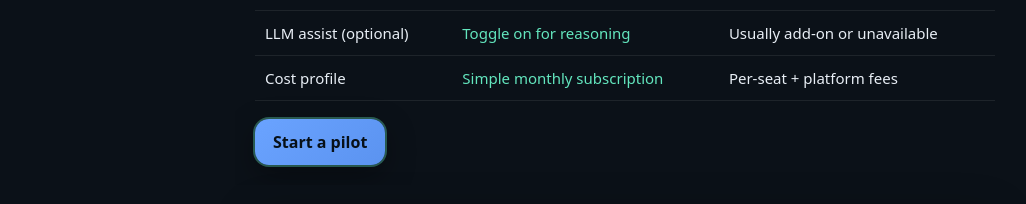
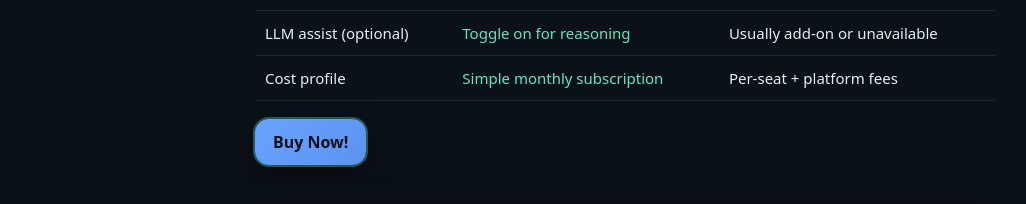
Before and after one commit to Darsabz/runeflow-web, a plain HTML site: page index.html in a window 1280 px wide. Shown: the part 3568-3772 px from the top of the page, without its empty margins (15-1041 px from the left). Drawn offline with Linux system fonts and the light colour scheme.

Commit message:
Update index.html

```diff
--- a/index.html
+++ b/index.html
@@ -313,7 +313,7 @@ File: demos.html (new)
       </tbody>
     </table>
     <div style="margin-top:18px">
-      <a class="btn alt" href="./checkout.html" target="_blank" rel="noopener">Start a pilot</a>
+      <a class="btn alt" href="./checkout.html" target="_blank" rel="noopener">Buy Now!</a>
     </div>
   </section>
 
```
